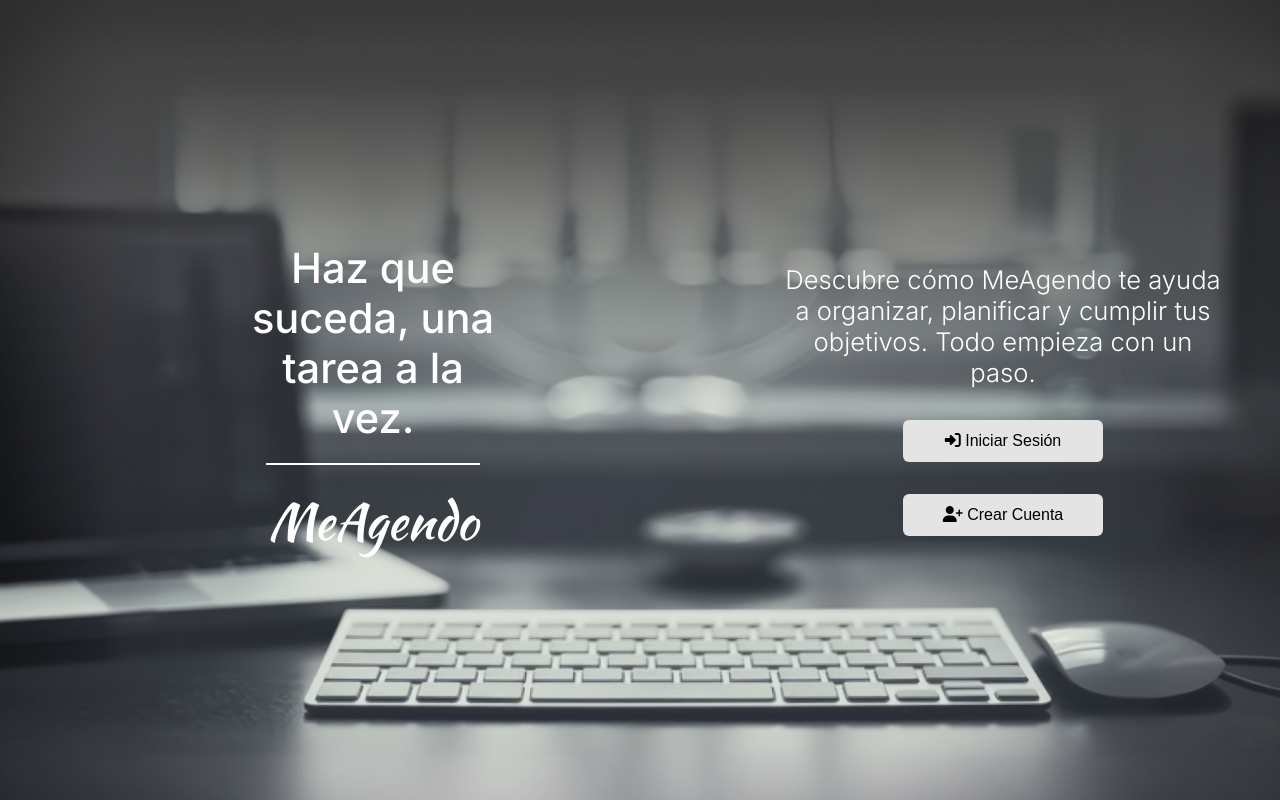
After one commit to MeAgendo/Web-MeAgendo, a Django app: template MeAgendo/templates/Inicio.html in a window 1280 px wide. The commit adds this page. Run offline with Django 5.2, Linux system fonts and the light colour scheme; the template is opened without the code that fills it, so the values that code supplies are empty.

Commit message:
Creacion de Crear cuenta e inicio de sesion

```diff
--- /dev/null
+++ b/MeAgendo/static/css/inicio.css
@@ -0,0 +1,100 @@
+* {
+    box-sizing: border-box;
+    margin: 0;
+    padding: 0;
+}
+
+body {
+    height: 100vh;
+    background: url(../img/fondo\ inicio_waifu2x_art_noise3_scale_AI\ Extender.jpg) no-repeat center center/cover;
+    font-family: "Inter", sans-serif;
+    font-optical-sizing: auto;
+    font-weight: 300;
+    font-style: normal;
+    color: #fff;
+
+
+}
+
+.container {
+    display: flex;
+    flex-direction: row;
+    justify-content: center;
+    align-items: center;
+    height: 100%;
+    width: auto;
+    padding: 10px;
+}
+hr {
+    border: none;
+    height: 2px;
+    width: 40%;
+    background-color: #fff;
+}
+h1 {
+    font-family: "Kaushan Script", cursive;
+    font-weight: 400;
+    font-style: normal;
+    font-size: 50px;
+}
+h2 {
+    max-width: 16rem;
+    min-width: 16rem;
+    font-size: 2.6rem;
+    font-weight: 500;
+    text-align: center;
+}
+
+p {
+    max-width: 28rem;
+    min-width: 28rem;
+    font-size: 1.6rem;
+    text-align: center;
+}
+.left_panel{
+    display: flex;
+    flex-direction: column;
+    justify-content: center;
+    flex: 1;
+    align-items: center;
+    padding: 6rem;
+    text-align: center;
+    gap: 20px;
+}
+.right_panel{
+    display: flex;
+    flex-direction: column;
+    gap: 2rem;
+    justify-content: center;
+    align-items: center;
+    flex: 1;
+}
+
+
+.right_panel button {
+    width: 200px;
+    padding: 0.75rem;
+    font-size: 1rem;
+    border: none;
+    border-radius: 6px;
+    cursor: pointer;
+    transition: background 0.3s ease;
+}
+
+.btn-login {
+    background: #e4e4e4;
+    color: black;
+}
+
+.btn-login:hover {
+    background: #b6b6b6;
+}
+
+.btn-signup {
+    background: #e4e4e4;
+    color: black;
+}
+
+.btn-signup:hover {
+    background: #b6b6b6;
+}
--- /dev/null
+++ b/MeAgendo/templates/Inicio.html
@@ -0,0 +1,38 @@
+<!DOCTYPE html>
+<html lang="es">
+<head>
+    <meta charset="UTF-8" />
+    <meta name="viewport" content="width=device-width, initial-scale=1.0"/>
+    <title>Inicio</title>
+        <!--Google fonts-->
+        <link rel="preconnect" href="https://fonts.googleapis.com">
+        <link rel="preconnect" href="https://fonts.gstatic.com" crossorigin>
+        <link href="https://fonts.googleapis.com/css2?family=Inter:ital,opsz,wght@0,14..32,100..900;1,14..32,100..900&family=Kaushan+Script&display=swap" rel="stylesheet">
+        <!--cdn fast awesome-->
+        <link rel="stylesheet" href="https://cdnjs.cloudflare.com/ajax/libs/font-awesome/6.7.2/css/all.min.css">
+        <!--Live server-->
+        <link rel="stylesheet" href="../static/css/inicio.css">
+</head>
+<body>
+    <div class="container">
+        <div class="left_panel">
+            <h2 class="slogan">Haz que suceda, una tarea a la vez.</h2>
+            <hr>
+            <h1>MeAgendo</h1>
+        </div>
+        <div class="right_panel">
+
+            <p>Descubre cómo MeAgendo te ayuda a organizar, planificar y cumplir tus objetivos. Todo empieza con un paso.</p>
+
+            <button class="btn-login">
+                <i class="fas fa-sign-in-alt"></i> Iniciar Sesión
+            </button>
+
+            <button class="btn-signup">
+                <i class="fas fa-user-plus"></i> Crear Cuenta
+            </button>
+
+        </div>
+    </div>
+</body>
+</html>
--- a/MeAgendo/templates/cuestionario_Nueva_Tarea.html
+++ b/MeAgendo/templates/cuestionario_Nueva_Tarea.html
@@ -10,6 +10,8 @@
         <link href="https://fonts.googleapis.com/css2?family=Inter:ital,opsz,wght@0,14..32,100..900;1,14..32,100..900&family=Kaushan+Script&display=swap" rel="stylesheet">
         <!--cdn fast awesome-->
         <link rel="stylesheet" href="https://cdnjs.cloudflare.com/ajax/libs/font-awesome/6.7.2/css/all.min.css">
+        <!--Live server-->
+        <link rel="stylesheet" href="../static/css">
     </head>
     <body>
         <div class="container nueva-tarea-page">
--- a/MeAgendo/templates/cuestionario_Nuevo_Evento.html
+++ b/MeAgendo/templates/cuestionario_Nuevo_Evento.html
@@ -10,6 +10,8 @@
         <link href="https://fonts.googleapis.com/css2?family=Inter:ital,opsz,wght@0,14..32,100..900;1,14..32,100..900&family=Kaushan+Script&display=swap" rel="stylesheet">
         <!--cdn fast awesome-->
         <link rel="stylesheet" href="https://cdnjs.cloudflare.com/ajax/libs/font-awesome/6.7.2/css/all.min.css">
+        <!--Live server-->
+        <link rel="stylesheet" href="../static/css">
     </head>
     <body>
         <div class="container nuevo-evento-page">
```
Also changed, not shown: MeAgendo/static/css/calendario.css (+4 -10 lines), MeAgendo/static/css/crear_cuenta.css (added, +100 -0 lines), MeAgendo/static/css/iniciar_sesion.css (added, +91 -0 lines), MeAgendo/templates/Crear Cuenta.html (added, +39 -0 lines), MeAgendo/templates/Iniciar_Sesion.html (added, +39 -0 lines), MeAgendo/templates/Prueba_bienvenida.html (deleted, +0 -107 lines), MeAgendo/static/img/fondo inicio_waifu2x_art_noise3_scale_AI Extender.jpg (added).
